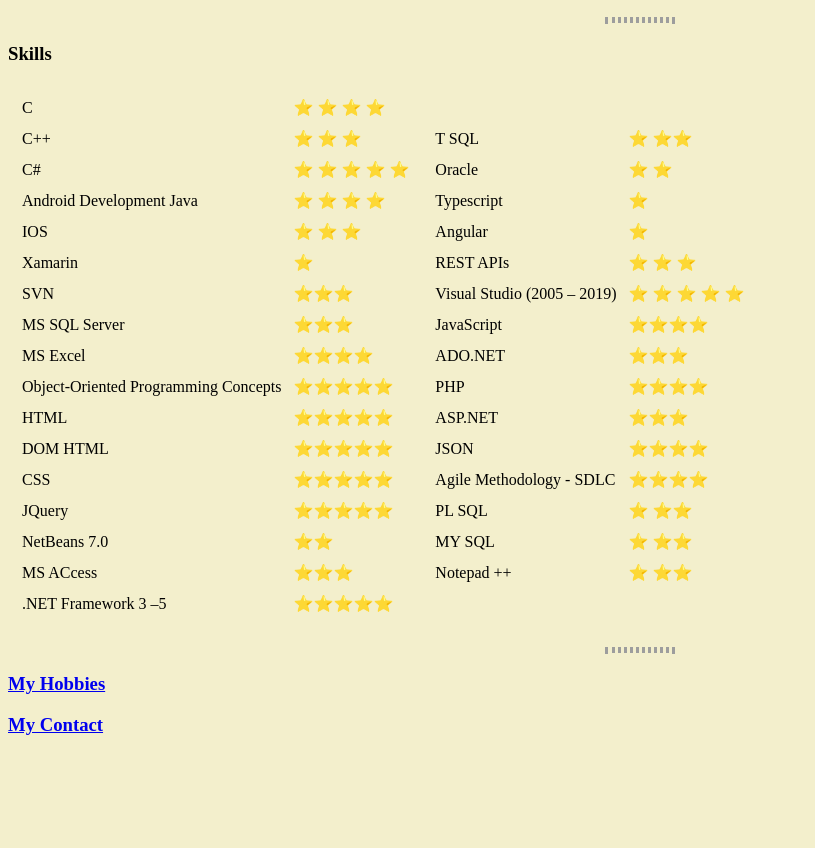
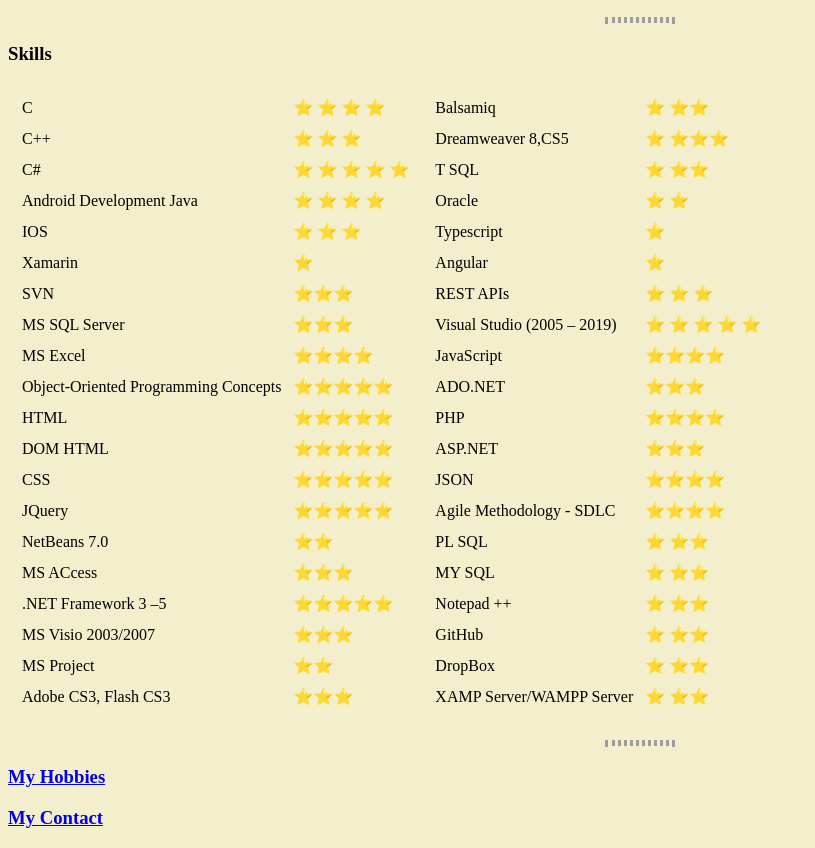
Before and after one commit to nermeennasim/CV, a plain HTML site: page index.html in a window 1280 px wide. Shown: the part 796-1644 px from the top of the page, without its empty margins (0-815 px from the left). Before the commit the page ends 1551 px from the top, so only its background shows below. Drawn offline with Linux system fonts and the light colour scheme.

Commit message:
Add files via upload

```diff
--- a/index.html
+++ b/index.html
@@ -169,6 +169,18 @@
             <td>.NET Framework 3 –5</td>
             <td>&#11088;&#11088;&#11088;&#11088;&#11088;</td>
           </tr>
+          <tr>
+            <td>MS Visio 2003/2007</td>
+            <td>&#11088;&#11088;&#11088;</td>
+          </tr>
+          <tr>
+            <td>MS Project</td>
+            <td>&#11088;&#11088;</td>
+          </tr>
+          <tr>
+            <td>Adobe CS3, Flash CS3</td>
+            <td>&#11088;&#11088;&#11088;</td>
+          </tr>
 
         </table>
         <!--FIRST TABLE ENDS HERE-->
@@ -178,6 +190,16 @@
       <td>
         <!--SECOND TABLE STARTS HERE-->
         <table cellspacing="10px">
+
+          <tr>
+            <td>Balsamiq</td>
+            <td>&#11088; &#11088;&#11088;</td>
+          </tr>
+
+          <tr>
+            <td>Dreamweaver 8,CS5</td>
+            <td>&#11088; &#11088;&#11088;&#11088;</td>
+          </tr>
           <tr>
             <td>T SQL</td>
             <td>&#11088; &#11088;&#11088;</td>
@@ -251,6 +273,19 @@
             <td>Notepad ++</td>
             <td> &#11088; &#11088;&#11088;</td>
           </tr>
+
+          <tr>
+            <td>GitHub</td>
+            <td> &#11088; &#11088;&#11088;</td>
+          </tr>
+          <tr>
+            <td>DropBox</td>
+            <td> &#11088; &#11088;&#11088;</td>
+          </tr>
+          <tr>
+            <td>XAMP Server/WAMPP Server</td>
+            <td> &#11088; &#11088;&#11088;</td>
+          </tr>
         </table>
       </td>
     </tr>
```
